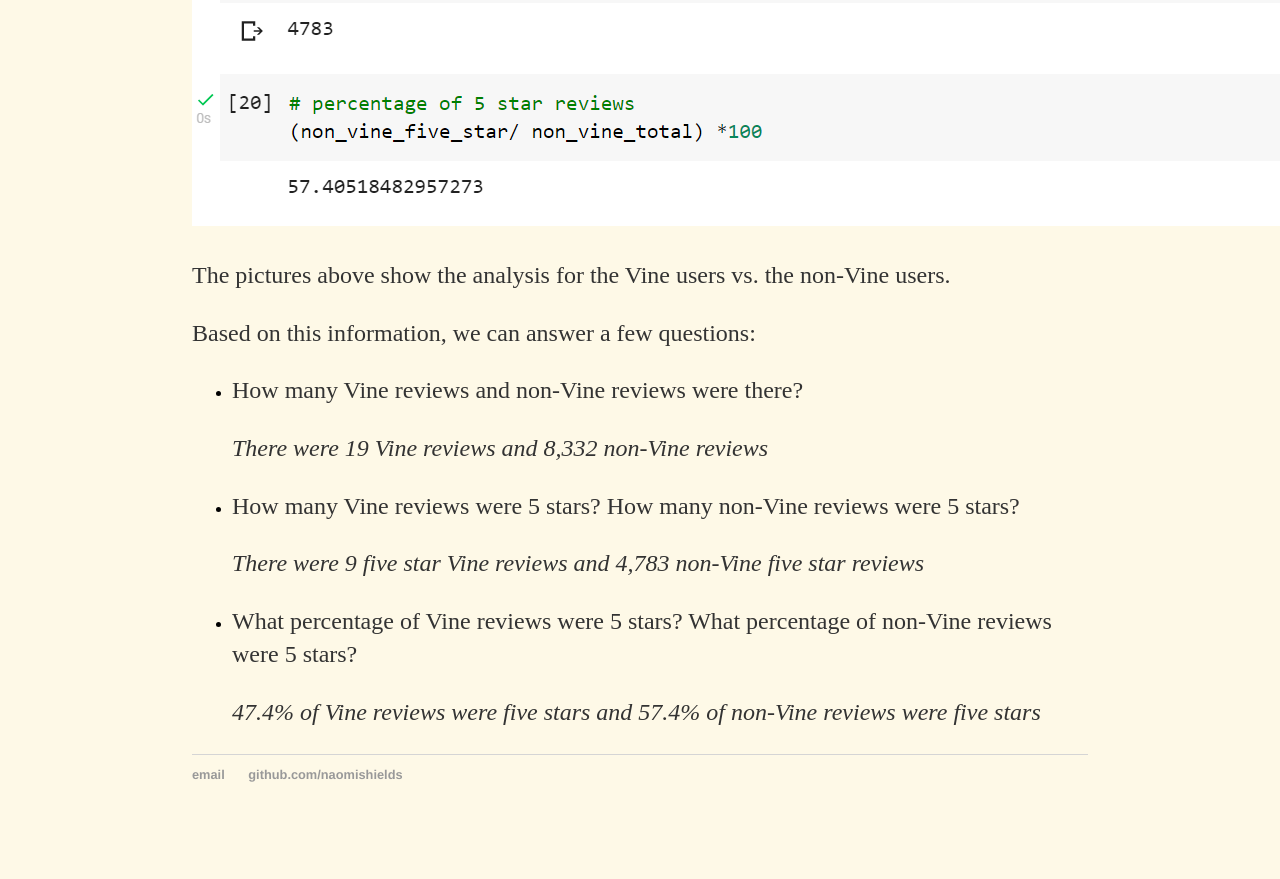
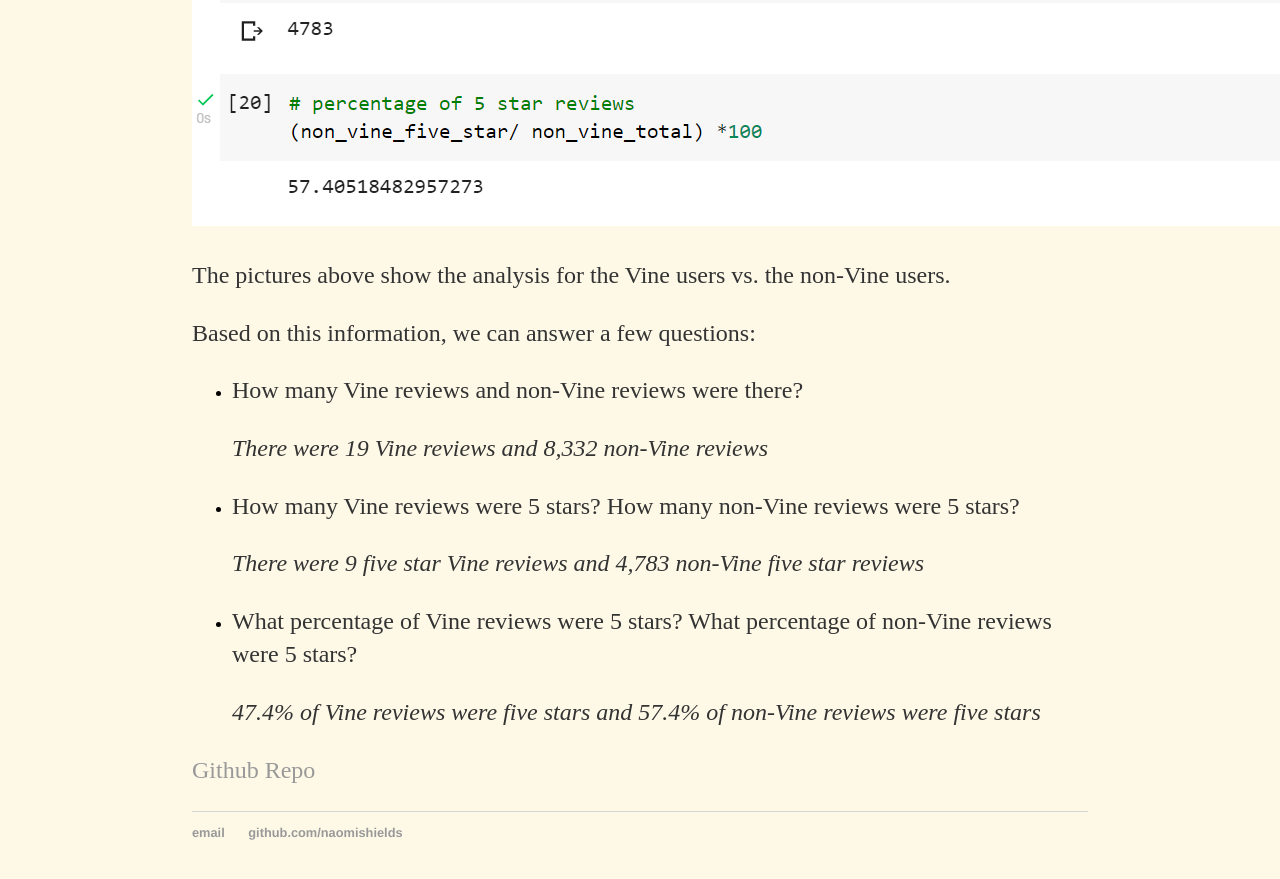
Before and after one commit to naomishields/naomishields.github.io, a Jekyll site: the page built from _posts/2021-08-09-reviews.md, in a window 1280 px wide and 900 px high, scrolled down 1562 px. Shown: the top 879 px of the window. Built offline with Jekyll 4.4.1, drawn with Linux system fonts in a browser that asks for light colours; before the commit the page ends 2404 px from its top, so only the background shows below that.

Commit message:
Update 2021-08-09-reviews.md

```diff
--- a/_posts/2021-08-09-reviews.md
+++ b/_posts/2021-08-09-reviews.md
@@ -23,3 +23,5 @@ Based on this information, we can answer a few questions:
 * What percentage of Vine reviews were 5 stars? What percentage of non-Vine reviews were 5 stars?
 
   *47.4% of Vine reviews were five stars and 57.4% of non-Vine reviews were five stars*
+
+[Github Repo](https://github.com/naomishields/Amazon_Vine_Analysis)
```
